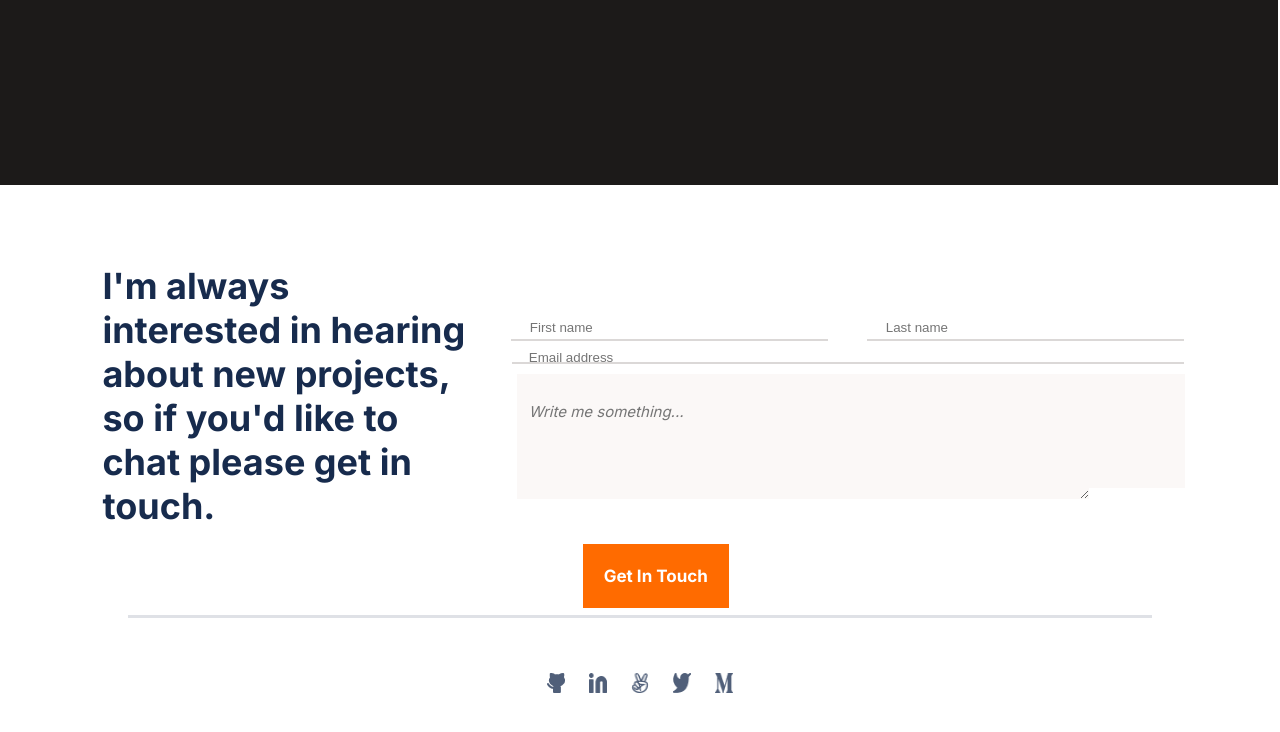
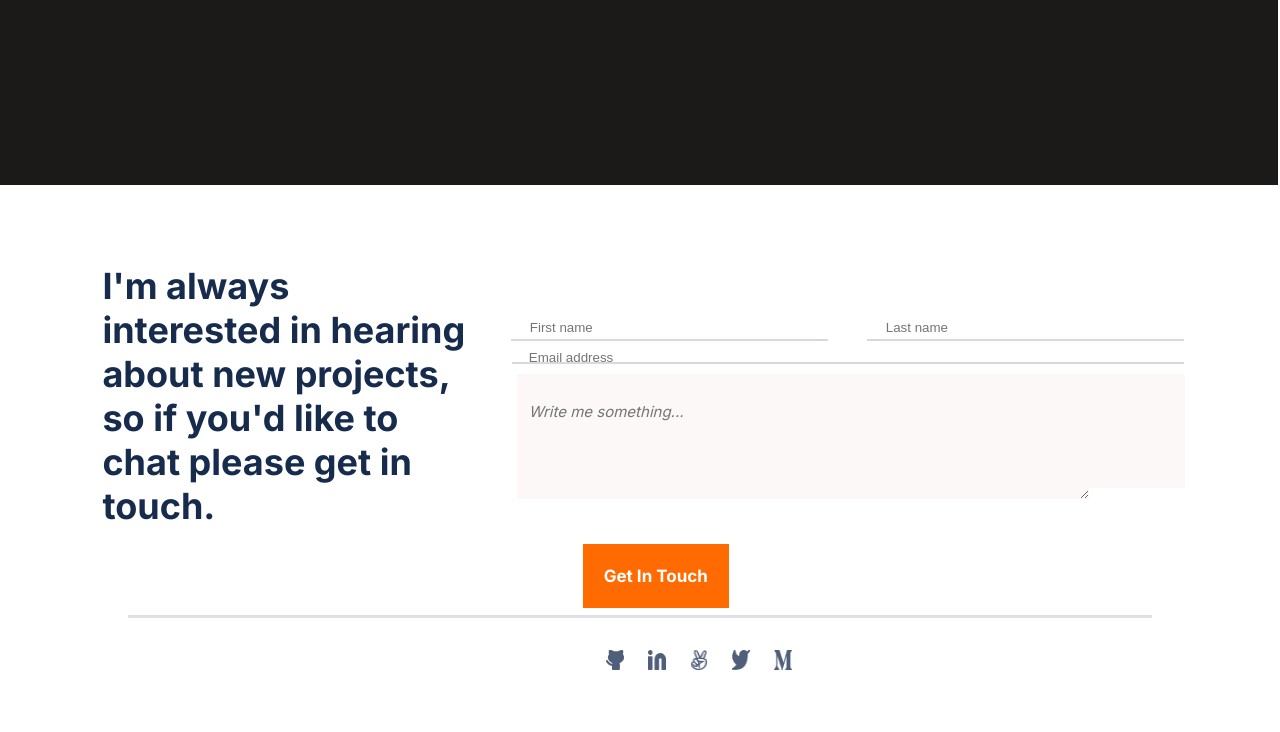
Before and after one commit to bhushan354/Portfolio_Project_example, a website: page index.html in a window 1280 px wide. Shown: the part 3353-4085 px from the top of the page. Drawn offline with Linux system fonts and the light colour scheme.

Commit message:
Update CSS file

```diff
--- a/style.css
+++ b/style.css
@@ -1486,5 +1486,16 @@ input#Name {
     margin-top: 18px;
   }
 
-  //
+  .connectIcons22 {
+    display: flex;
+    align-items: center;
+    justify-content: center;
+    flex-direction: row;
+    gap: 24px;
+    list-style: none;
+    margin-left: 46%;
+    margin-top: 20px;
+    width: 200px;
+    height: 40px;
+  }
 }
```
